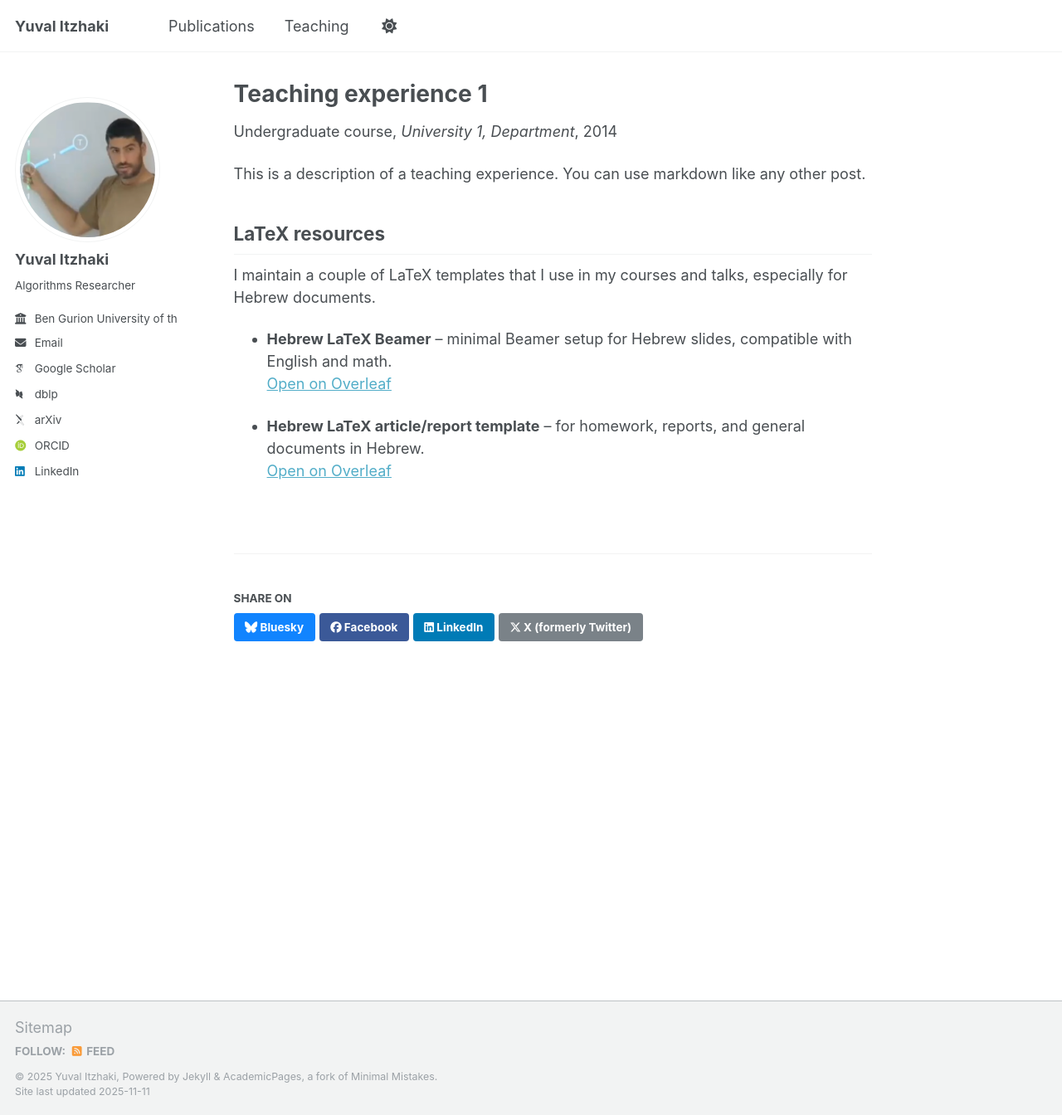
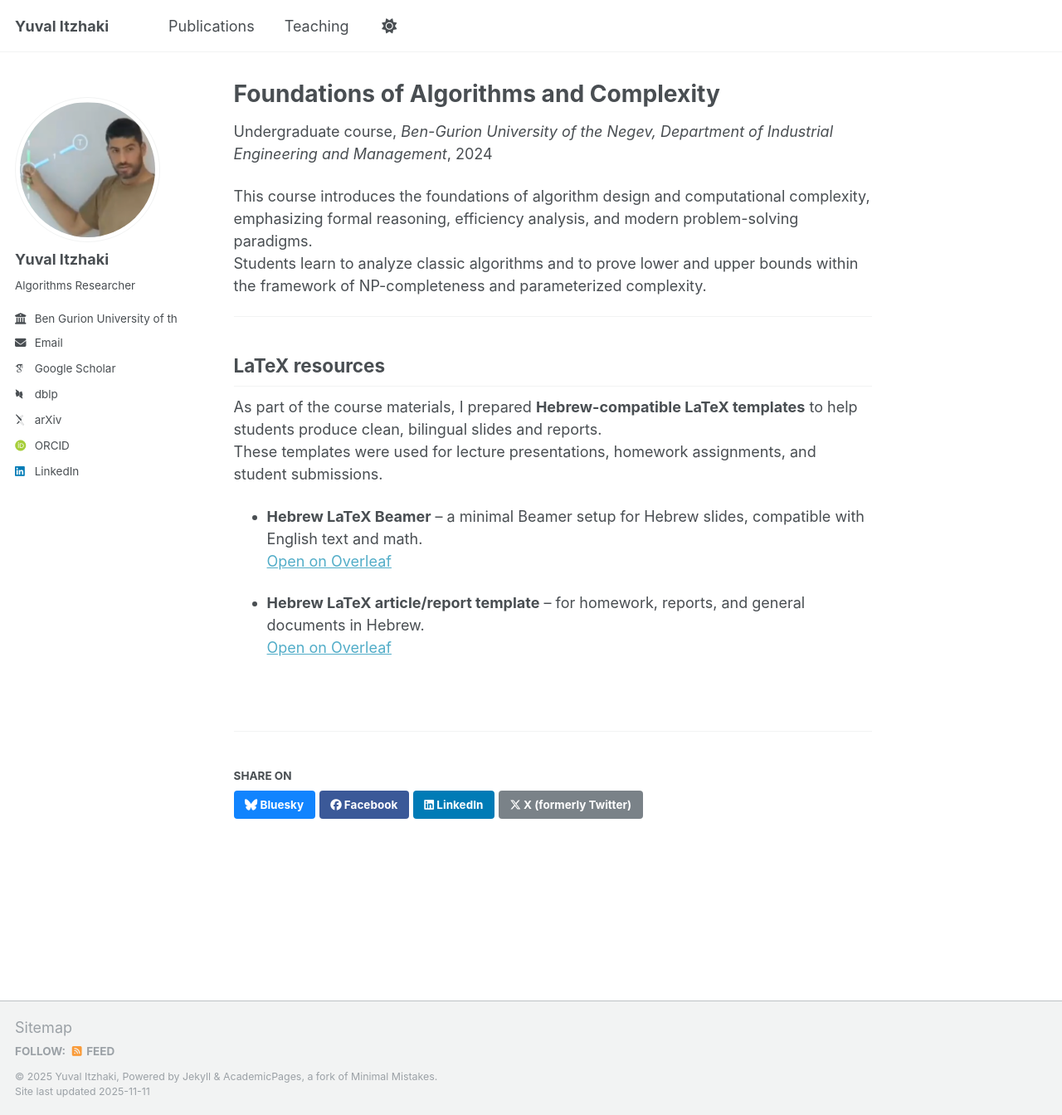
Before and after one commit to yuvalyitz/home, a Jekyll site: the page built from _teaching/2014-spring-teaching-1.md, in a window 1280 px wide and 1344 px high. Shown: the whole window at 83% size. Built offline with Jekyll 4.4.1, drawn with Linux system fonts in a browser that asks for light colours; some web fonts are replaced.

Commit message:
Update 2014-spring-teaching-1.md

```diff
--- a/_teaching/2014-spring-teaching-1.md
+++ b/_teaching/2014-spring-teaching-1.md
@@ -1,19 +1,24 @@
 ---
-title: "Teaching experience 1"
+title: "Foundations of Algorithms and Complexity"
 collection: teaching
 type: "Undergraduate course"
-permalink: /teaching/2014-spring-teaching-1
-venue: "University 1, Department"
-date: 2014-01-01
-location: "City, Country"
+permalink: /teaching/foundations-of-algorithms-and-complexity
+venue: "Ben-Gurion University of the Negev, Department of Industrial Engineering and Management"
+date: 2024-03-01
+location: "Beer-Sheva, Israel"
 ---
 
-This is a description of a teaching experience. You can use markdown like any other post.
+This course introduces the foundations of algorithm design and computational complexity, emphasizing formal reasoning, efficiency analysis, and modern problem-solving paradigms.
+Students learn to analyze classic algorithms and to prove lower and upper bounds within the framework of NP-completeness and parameterized complexity.
+
+---
+
 ## LaTeX resources
 
-I maintain a couple of LaTeX templates that I use in my courses and talks, especially for Hebrew documents.
+As part of the course materials, I prepared **Hebrew-compatible LaTeX templates** to help students produce clean, bilingual slides and reports.
+These templates were used for lecture presentations, homework assignments, and student submissions.
 
-- **Hebrew LaTeX Beamer** – minimal Beamer setup for Hebrew slides, compatible with English and math.
+- **Hebrew LaTeX Beamer** – a minimal Beamer setup for Hebrew slides, compatible with English text and math.
   [Open on Overleaf](https://www.overleaf.com/latex/templates/hebrew-latex-beamer/kbtvhnjggbmq)
 
 - **Hebrew LaTeX article/report template** – for homework, reports, and general documents in Hebrew.
```
